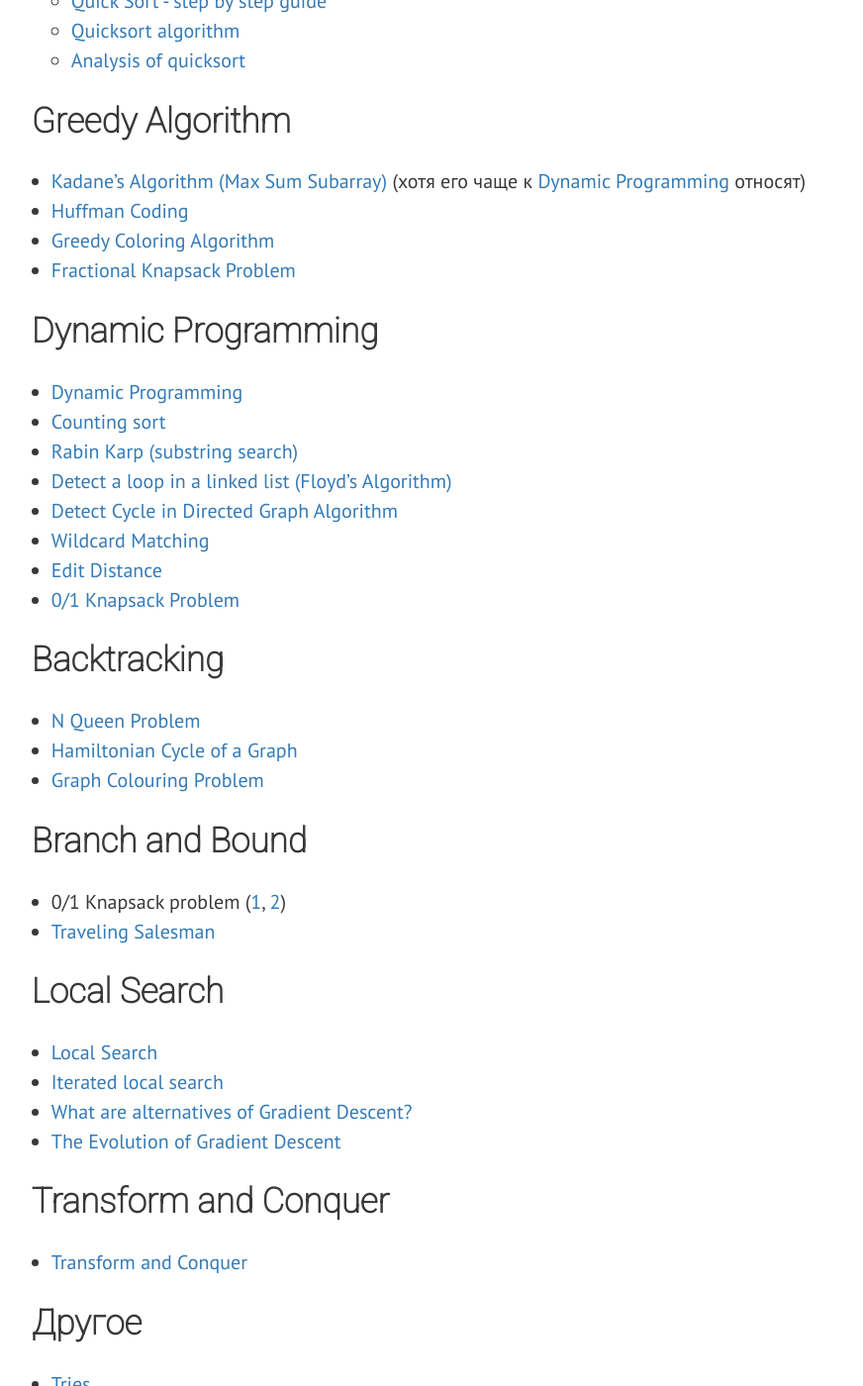
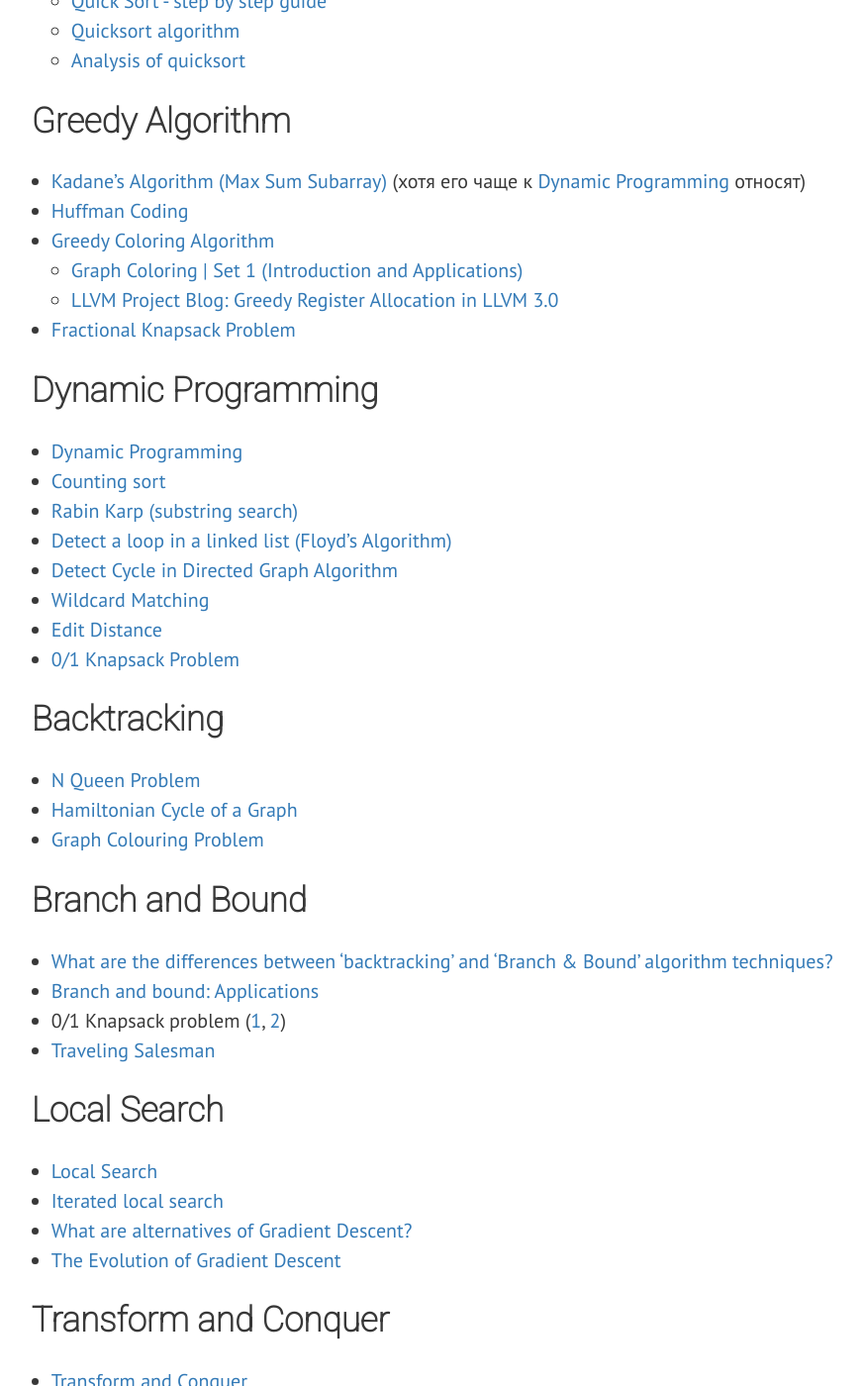
Before and after one commit to codonaft/codonaft.github.io, a Jekyll site: the page built from _posts/2018-12-27-алгоритмы-и-структуры-данных-простыми-словами.md, in a window 1280 px wide and 1400 px high, scrolled down 3875 px. Shown: the whole window at 99% size, without its empty margins (173-1045 px from the left). Built offline with Jekyll 4.4.1, drawn with Linux system fonts in a browser that asks for light colours; nearby versions of some CDN libraries; formulas are drawn with MathJax 3.

Commit message:
add materials, update markup

```diff
--- a/_posts/2018-12-27-алгоритмы-и-структуры-данных-простыми-словами.md
+++ b/_posts/2018-12-27-алгоритмы-и-структуры-данных-простыми-словами.md
@@ -71,9 +71,9 @@
 # Подборка материалов
 
 ## Курсы
-- [MIT 6.006 Introduction to Algorithms](https://www.youtube.com/playlist?list=PLUl4u3cNGP61Oq3tWYp6V_F-5jb5L2iHb) + [практика](https://ocw.mit.edu/courses/electrical-engineering-and-computer-science/6-006-introduction-to-algorithms-fall-2011/assignments/)
-- [MIT 6.046J Design and Analysis of Algorithms](https://www.youtube.com/playlist?list=PLUl4u3cNGP6317WaSNfmCvGym2ucw3oGp) + [практика](https://ocw.mit.edu/courses/electrical-engineering-and-computer-science/6-046j-design-and-analysis-of-algorithms-spring-2015/assignments/)
-- [MIT 6.851 Advanced Data Structures](https://www.youtube.com/playlist?list=PLUl4u3cNGP61hsJNdULdudlRL493b-XZf) + [практика](https://ocw.mit.edu/courses/electrical-engineering-and-computer-science/6-851-advanced-data-structures-spring-2012/assignments/)
+- [**MIT 6.006 Introduction to Algorithms**](https://www.youtube.com/playlist?list=PLUl4u3cNGP61Oq3tWYp6V_F-5jb5L2iHb) + [практика](https://ocw.mit.edu/courses/electrical-engineering-and-computer-science/6-006-introduction-to-algorithms-fall-2011/assignments/)
+- [**MIT 6.046J Design and Analysis of Algorithms**](https://www.youtube.com/playlist?list=PLUl4u3cNGP6317WaSNfmCvGym2ucw3oGp) + [практика](https://ocw.mit.edu/courses/electrical-engineering-and-computer-science/6-046j-design-and-analysis-of-algorithms-spring-2015/assignments/)
+- [**MIT 6.851 Advanced Data Structures**](https://www.youtube.com/playlist?list=PLUl4u3cNGP61hsJNdULdudlRL493b-XZf) + [практика](https://ocw.mit.edu/courses/electrical-engineering-and-computer-science/6-851-advanced-data-structures-spring-2012/assignments/)
 
 ## Дополнительные материалы
 
@@ -109,6 +109,8 @@
 - [Kadane's Algorithm (Max Sum Subarray)](https://www.youtube.com/watch?v=86CQq3pKSUw) (хотя его чаще к [Dynamic Programming](https://stackoverflow.com/questions/16323792/dynamic-programming-aspect-in-kadanes-algorithm/16324315#16324315) относят)
 - [Huffman Coding](https://www.youtube.com/watch?v=ZdooBTdW5bM)
 - [Greedy Coloring Algorithm](https://www.youtube.com/watch?v=vGjsi8NIpSE)
+    - [Graph Coloring \| Set 1 (Introduction and Applications)](https://www.geeksforgeeks.org/graph-coloring-applications/)
+    - [LLVM Project Blog: Greedy Register Allocation in LLVM 3.0](http://blog.llvm.org/2011/09/greedy-register-allocation-in-llvm-30.html)
 - [Fractional Knapsack Problem](https://www.youtube.com/watch?v=_08myilrxq8)
 
 ## Dynamic Programming
@@ -127,6 +129,8 @@
 - [Graph Colouring Problem](https://www.youtube.com/watch?v=miCYGGrTwFU)
 
 ## Branch and Bound
+- [What are the differences between 'backtracking' and 'Branch & Bound' algorithm techniques?](https://www.quora.com/What-are-the-differences-between-backtracking-and-Branch-Bound-algorithm-techniques/answer/Manan-Parikh)
+- [Branch and bound: Applications](https://en.wikipedia.org/wiki/Branch_and_bound#Applications)
 - 0/1 Knapsack problem ([1](https://www.youtube.com/watch?v=slayHO7gKEQ), [2](https://www.youtube.com/watch?v=qwC7bS_pBMs))
 - [Traveling Salesman](https://www.youtube.com/watch?v=JQW-0d1-Ttw)
 
```
